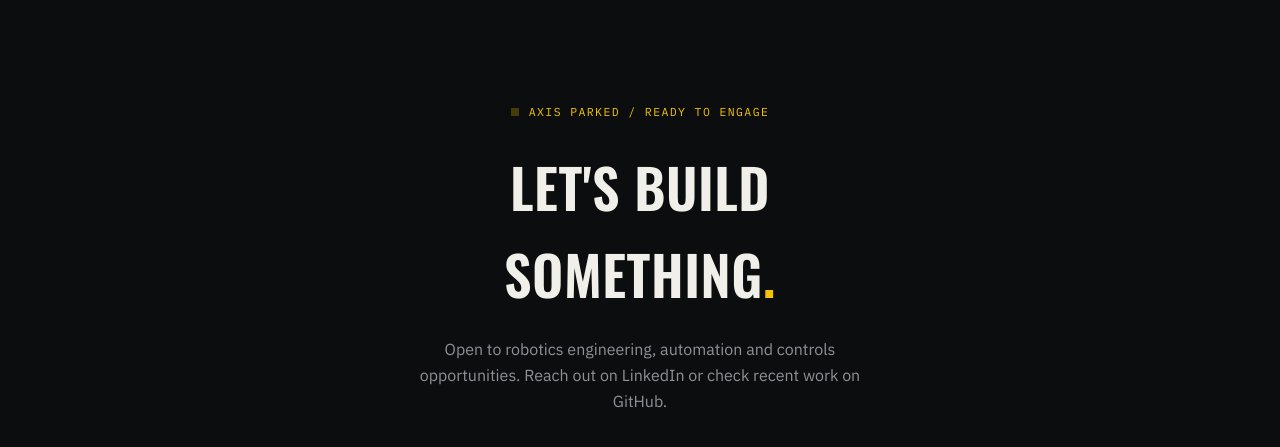
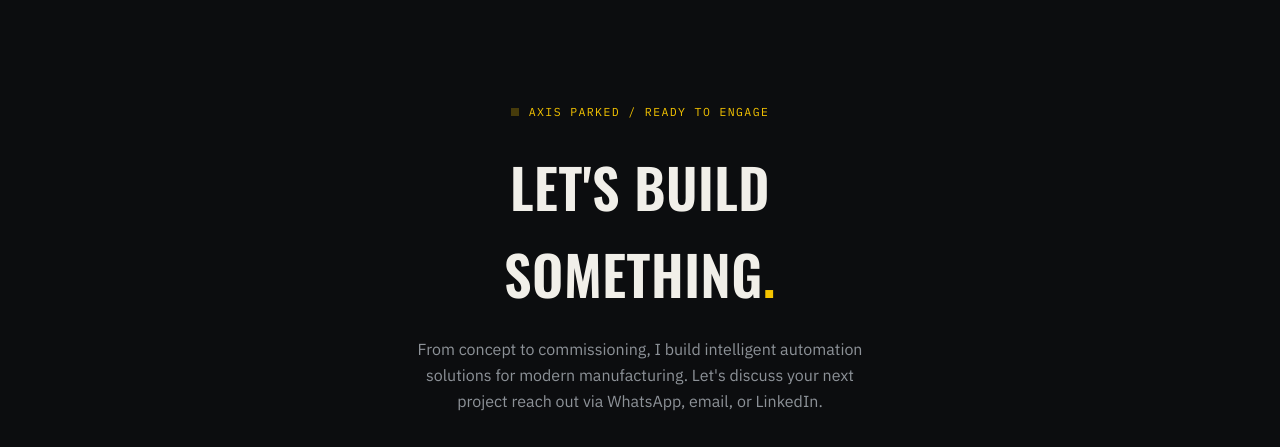
Before and after one commit to abhijeet9-beep/Portfolio_Abhi, a plain HTML site: page index.html in a window 1280 px wide. Shown: the part 5399-5846 px from the top of the page. Drawn offline with nearby package versions, Linux system fonts and the light colour scheme.

Commit message:
Update index.html

```diff
--- a/index.html
+++ b/index.html
@@ -309,7 +309,6 @@
   <div class="wrap">
     <div class="eyebrow mono" style="justify-content:center;">Axis parked / ready to engage</div>
     <h2>Let's build<br>something<span style="color:var(--yellow)">.</span></h2>
-    <p>Open to robotics engineering, automation and controls opportunities. Reach out on LinkedIn or check recent work on GitHub.</p>
     <p>From concept to commissioning, I build intelligent automation solutions for modern manufacturing. Let's discuss your next project reach out via WhatsApp, email, or LinkedIn.</p>
     <div class="contact-links">
       <a href="https://wa.me/393471992531" target="_blank" class="btn btn-whatsapp"> <i class="fab fa-whatsapp"></i> WhatsApp</a>
```
